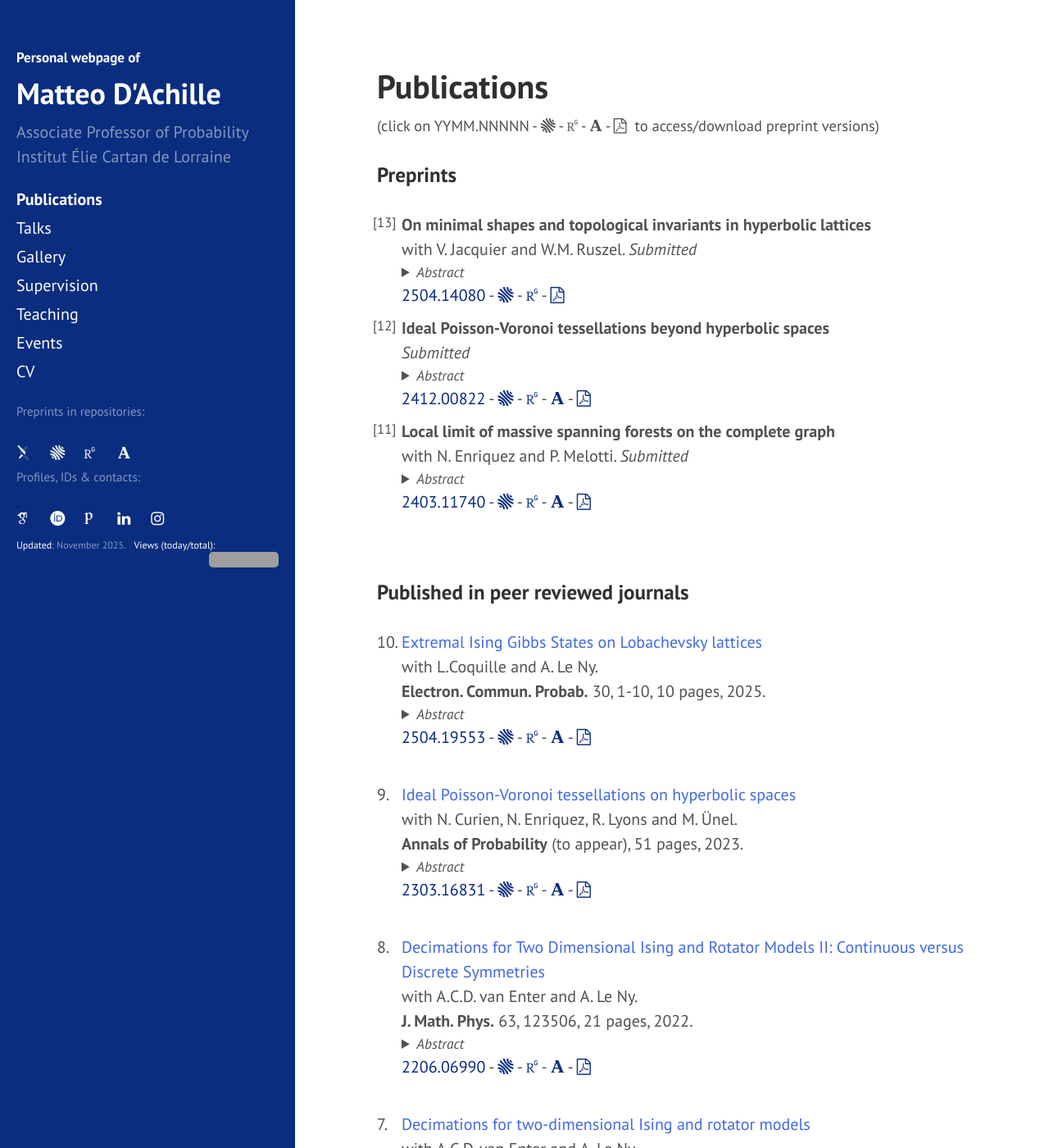
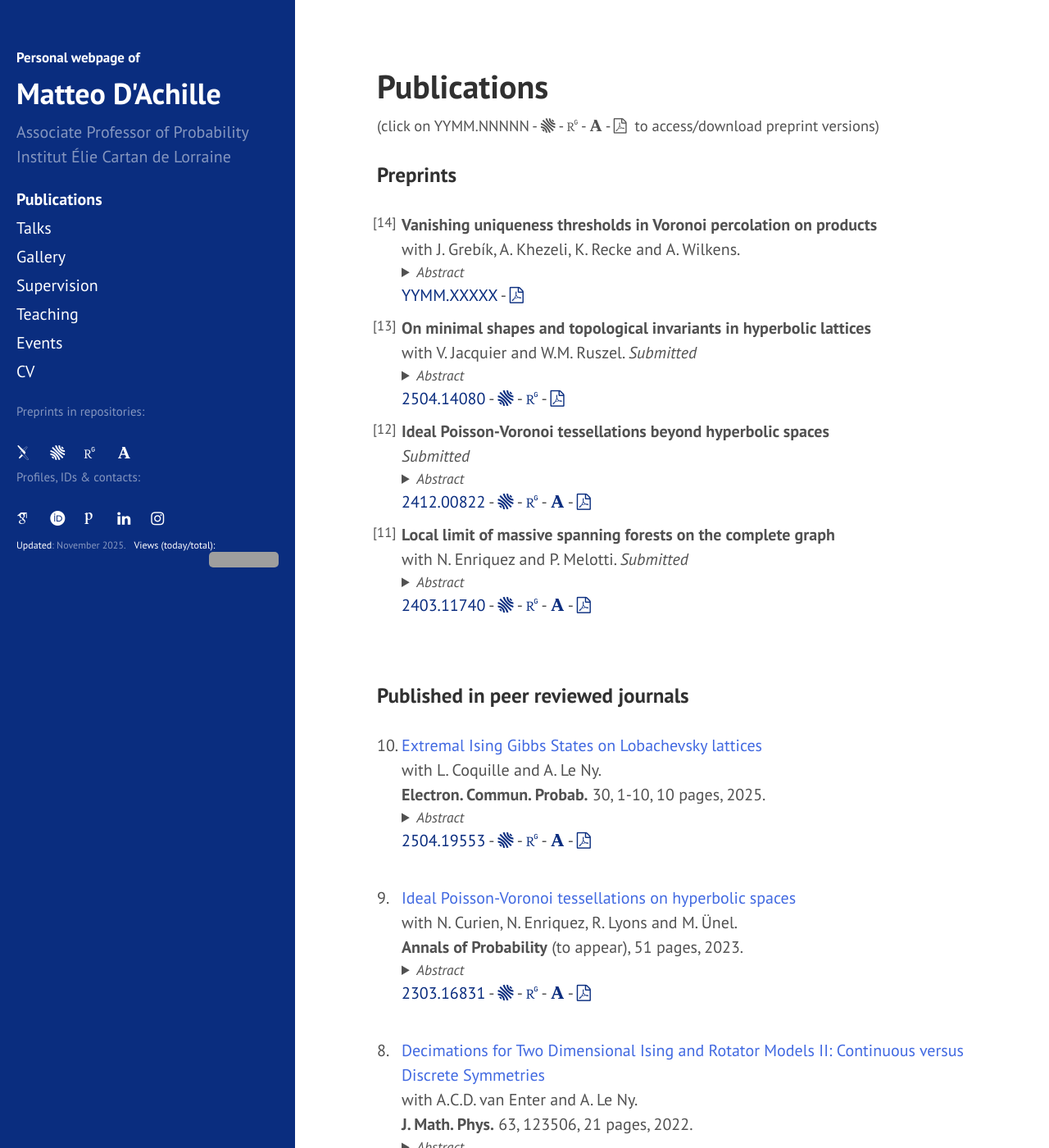
Before and after one commit to matteodachille/matteodachille.github.io, a Jekyll site: the page built from publications.md, in a window 1280 px wide and 1400 px high. Shown: the whole window at 82% size. Built offline with Jekyll 4.4.1, drawn with Linux system fonts in a browser that asks for light colours; nearby versions of some CDN libraries; some web fonts are replaced; some of the changed lines change nothing that is shown; some of the changed text lies outside the part shown; grey boxes are pictures that could not be loaded.

Commit message:
Updated publication and coauthors lists

```diff
--- a/_data/pubs.yml
+++ b/_data/pubs.yml
@@ -11,8 +11,24 @@
 #  submitted: False
 #  pdf:
 
+- title:  Vanishing uniqueness thresholds in Voronoi percolation on products
+  authors: J. Grebík, A. Khezeli, K. Recke and A. Wilkens
+  upcoming: True
+  preprint: True
+  published: False
+  arxivurl: "http://arxiv.org/abs/YYMM.XXXXX"
+  arxivcode: "YYMM.XXXXX"
+  year: 2025
+  #rg: 386374116
+  #halurl: "https://hal.science/hal-04817486"
+  #academia: 126245800
+  pdf: "assets/AGKRW.pdf"
+  submitted: False
+  npages: 37
+  abstract: 'We study Poisson--Voronoi percolation and its discrete analogue Bernoulli--Voronoi percolation in spaces with a non-amenable product structure. We develop a new method of proving smallness of the uniqueness threshold \(p_u(\lambda)\) at small intensities \(\lambda>0\) based on the unbounded borders phenomenon of their underlining ideal Poisson--Voronoi tessellation. We apply our method to several concrete examples in both the discrete and the continuum setting, including \(k\)-fold graph products of \(d\)-regular trees for \(k\ge2,d\ge3\) and products of hyperbolic spaces \(\mathbb H_{d_1}\times \ldots \times \mathbb H_{d_k}\) for \(k\ge2, d_i\ge2\), complementing a recent result of the second and fourth author for symmetric spaces of connected higher rank semisimple real Lie groups with property (T). We also provide new examples of non-amenable Cayley graphs with the FIID sparse unique infinite cluster property, answering positively a recent question of Pete and Rokob.'
+
 - title:  Extremal Ising Gibbs States on Lobachevsky lattices
-  authors: L.Coquille and A. Le Ny
+  authors: L. Coquille and A. Le Ny
   upcoming: True
   preprint: False
   published: True
--- a/publications.md
+++ b/publications.md
@@ -87,7 +87,7 @@ order: 1
 {: style="font-size: 18.5px; margin-left: 0px" }
 
 [Sergio Caracciolo](http://pcteserver.mi.infn.it/~caraccio/){:target="_blank"}, [Gabriele Sicuro](https://gsicuro.github.io/){:target="_blank"}, [Enrico M. Malatesta](https://didattica.unibocconi.eu/docenti/cv.php?rif=227138&cognome=MALATESTA&nome=ENRICO_MARIA){:target="_blank"}, [Vittorio Erba](https://vittorioerba.github.io/){:target="_blank"}, [Andrea Sportiello](https://lipn.univ-paris13.fr/~sportiello/index_eng.html){:target="_blank"},
- [Dario Benedetto](http://brazil.mat.uniroma1.it/dario/){:target="_blank"}, [Emanuele Caglioti](https://sites.google.com/site/ecaglioti/){:target="_blank"}, [Arnaud Le Ny](https://perso.math.u-pem.fr/leny.arnaud/){:target="_blank"}, [Aernout C.D. van Enter](http://www.math.rug.nl/~aenter/){:target="_blank"}, [Nicolas Curien](https://www.imo.universite-paris-saclay.fr/~nicolas.curien/){:target="_blank"}, [Nathanaël Enriquez](https://www.imo.universite-paris-saclay.fr/~nathanael.enriquez/){:target="_blank"}, [Russell Lyons](https://rdlyons.pages.iu.edu/){:target="_blank"}, [Meltem Ünel](https://sites.google.com/view/meltemunel/main){:target="_blank"}, [Paul Melotti](https://www.imo.universite-paris-saclay.fr/~paul.melotti/){:target="_blank"}, [Vanessa Jacquier](https://research-portal.uu.nl/en/persons/vanessa-jacquier/){:target="_blank"}, [Wioletta M. Ruszel](https://www.uu.nl/staff/WMRuszel){:target="_blank"}, [Loren Coquille](https://www-fourier.ujf-grenoble.fr/~coquilll/){:target="_blank"}
+ [Dario Benedetto](http://brazil.mat.uniroma1.it/dario/){:target="_blank"}, [Emanuele Caglioti](https://sites.google.com/site/ecaglioti/){:target="_blank"}, [Arnaud Le Ny](https://perso.math.u-pem.fr/leny.arnaud/){:target="_blank"}, [Aernout C.D. van Enter](http://www.math.rug.nl/~aenter/){:target="_blank"}, [Nicolas Curien](https://www.imo.universite-paris-saclay.fr/~nicolas.curien/){:target="_blank"}, [Nathanaël Enriquez](https://www.imo.universite-paris-saclay.fr/~nathanael.enriquez/){:target="_blank"}, [Russell Lyons](https://rdlyons.pages.iu.edu/){:target="_blank"}, [Meltem Ünel](https://sites.google.com/view/meltemunel/main){:target="_blank"}, [Paul Melotti](https://www.imo.universite-paris-saclay.fr/~paul.melotti/){:target="_blank"}, [Vanessa Jacquier](https://research-portal.uu.nl/en/persons/vanessa-jacquier/){:target="_blank"}, [Wioletta M. Ruszel](https://www.uu.nl/staff/WMRuszel){:target="_blank"}, [Loren Coquille](https://www-fourier.ujf-grenoble.fr/~coquilll/){:target="_blank"}, [Jan Grebík](https://grebikj.github.io/){:target="_blank"}, [Ali Khezeli](https://scholar.google.com/citations?user=rPXh3bAAAAAJ&hl=en){:target="_blank"}, [Konstantin Recke](https://sites.google.com/view/konstantin-recke/){:target="_blank"}, [Amanda Wilkens](https://www.math.cmu.edu/~awilkens/){:target="_blank"}
  {: style="font-size: 18.5px; margin-left: 0px" }
 
 
```
Also changed, not shown: 1 other file.
